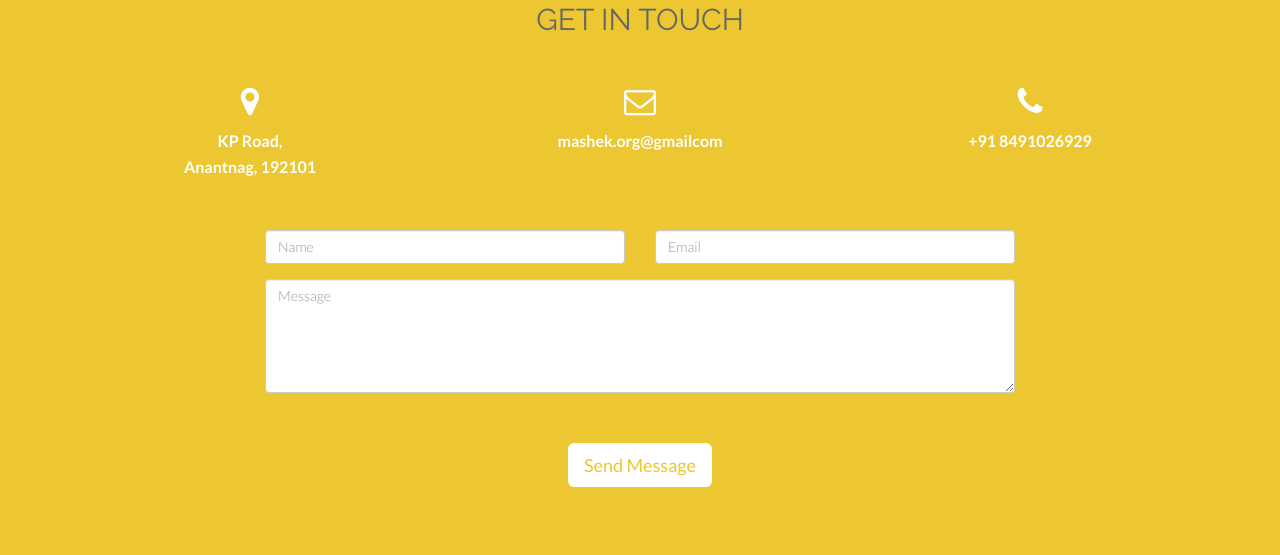
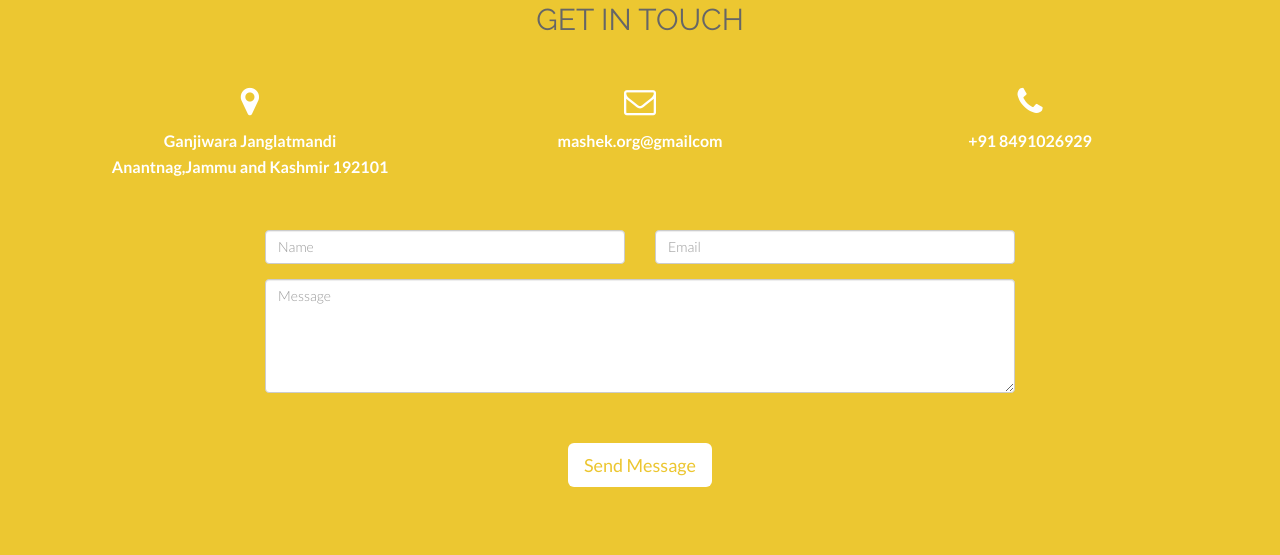
Before and after one commit to Waruq/mashek, a plain HTML site: page index.html in a window 1280 px wide. Shown: the part 4692-5247 px from the top of the page. Drawn offline with Linux system fonts and the light colour scheme; some packages are replaced by stand-ins of ours.

Commit message:
Adress resolved

```diff
--- a/index.html
+++ b/index.html
@@ -615,9 +615,8 @@
                 <!-- / END SECTION HEADER -->
                 <div class="col-md-4 centered">
                     <i class="fa fa-map-marker fa-2x"></i>
-                    <p id="p">KP Road,
-                        <br> Anantnag, 192101
-                    </p>
+                    <p id="p">Ganjiwara Janglatmandi <br>Anantnag,Jammu and Kashmir 192101</p>
+
                 </div>
                 <div class="col-md-4">
                     <i class="fa fa-envelope-o fa-2x"></i>
```
